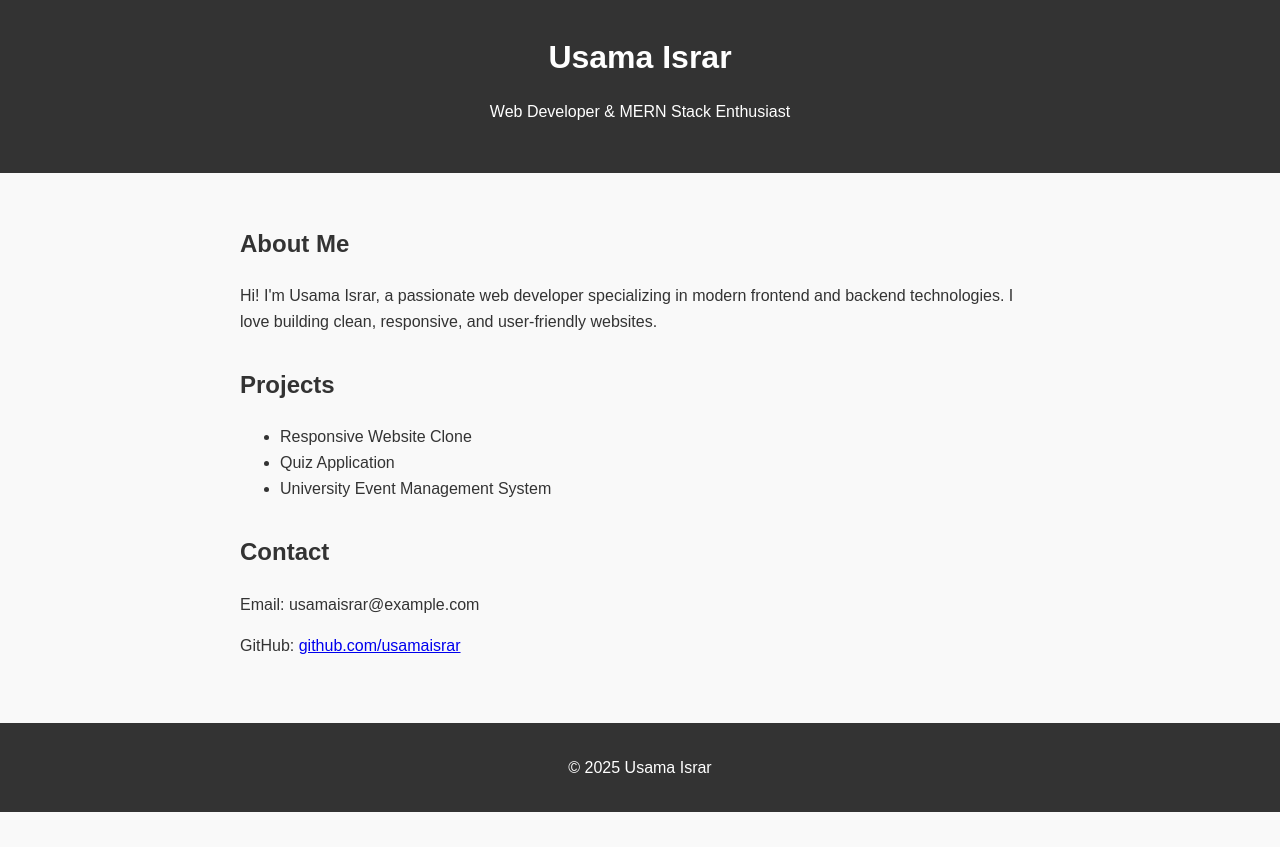
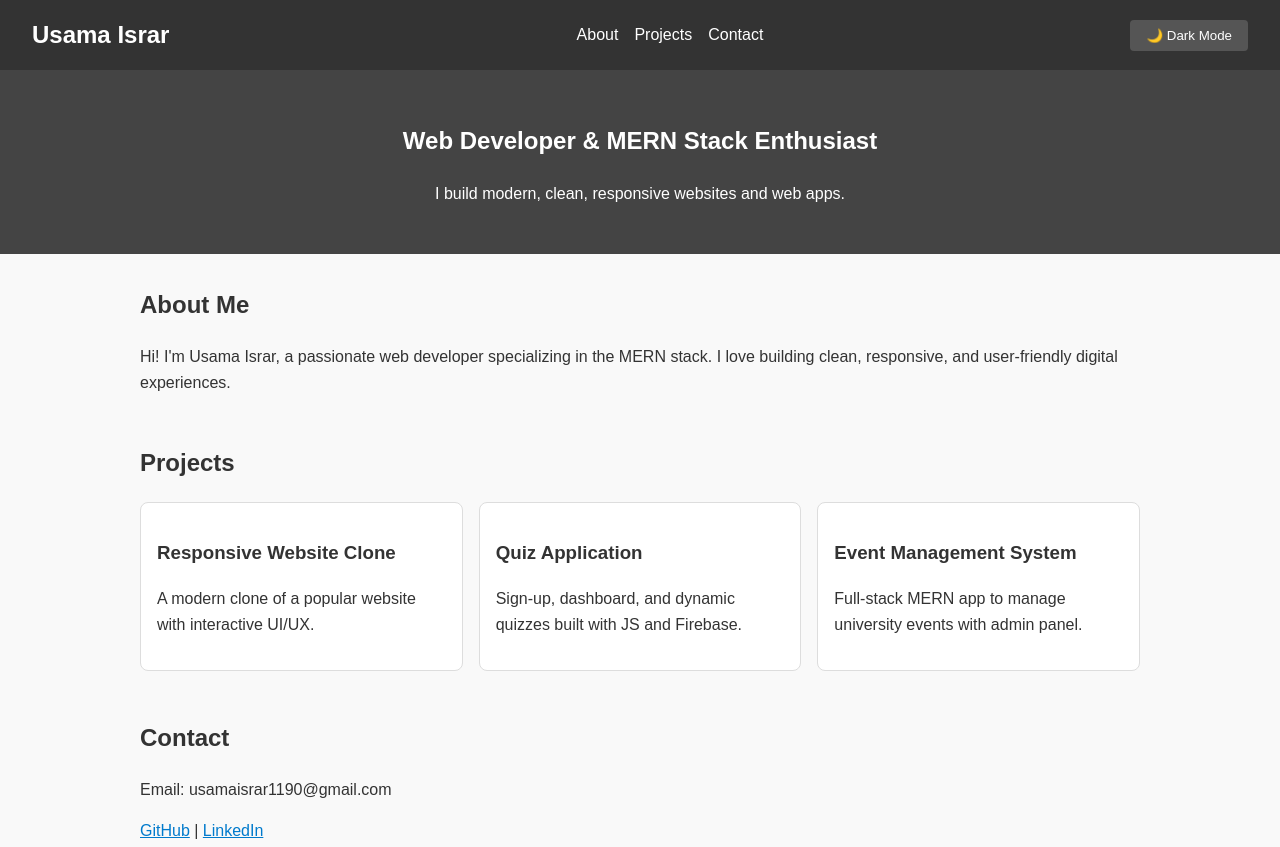
Before and after one commit to UsamaIsrarDev/minimalist, a plain HTML site: page index.html in a window 1280 px wide. Shown: the top 847 px of the page. Before the commit the page ends 812 px from the top, so only its background shows below. Drawn offline with Linux system fonts and the light colour scheme.

```diff
--- a/index.html
+++ b/index.html
@@ -2,40 +2,67 @@
 <html lang="en">
 <head>
   <meta charset="UTF-8" />
-  <meta name="viewport" content="width=device-width, initial-scale=1.0" />
+  <meta name="viewport" content="width=device-width, initial-scale=1.0"/>
   <title>Usama Israr | Portfolio</title>
   <link rel="stylesheet" href="style.css" />
 </head>
 <body>
   <header>
-    <h1>Usama Israr</h1>
-    <p>Web Developer & MERN Stack Enthusiast</p>
+    <nav>
+      <h1>Usama Israr</h1>
+      <ul>
+        <li><a href="#about">About</a></li>
+        <li><a href="#projects">Projects</a></li>
+        <li><a href="#contact">Contact</a></li>
+      </ul>
+      <!-- Theme toggle button -->
+      <button id="theme-toggle">🌙 Dark Mode</button>
+    </nav>
+    <div class="hero">
+      <h2>Web Developer & MERN Stack Enthusiast</h2>
+      <p>I build modern, clean, responsive websites and web apps.</p>
+    </div>
   </header>
 
   <main>
     <section id="about">
       <h2>About Me</h2>
-      <p>Hi! I'm Usama Israr, a passionate web developer specializing in modern frontend and backend technologies. I love building clean, responsive, and user-friendly websites.</p>
+      <p>Hi! I'm Usama Israr, a passionate web developer specializing in the MERN stack. I love building clean, responsive, and user-friendly digital experiences.</p>
     </section>
 
     <section id="projects">
       <h2>Projects</h2>
-      <ul>
-        <li>Responsive Website Clone</li>
-        <li>Quiz Application</li>
-        <li>University Event Management System</li>
-      </ul>
+      <div class="projects-grid">
+        <div class="project-card">
+          <h3>Responsive Website Clone</h3>
+          <p>A modern clone of a popular website with interactive UI/UX.</p>
+        </div>
+        <div class="project-card">
+          <h3>Quiz Application</h3>
+          <p>Sign-up, dashboard, and dynamic quizzes built with JS and Firebase.</p>
+        </div>
+        <div class="project-card">
+          <h3>Event Management System</h3>
+          <p>Full-stack MERN app to manage university events with admin panel.</p>
+        </div>
+      </div>
     </section>
 
     <section id="contact">
       <h2>Contact</h2>
-      <p>Email: usamaisrar@example.com</p>
-      <p>GitHub: <a href="https://github.com/usamaisrar" target="_blank">github.com/usamaisrar</a></p>
+      <p>Email: usamaisrar1190@gmail.com</p>
+      <p>
+        <a href="https://github.com/UsamaIsrarDev" target="_blank">GitHub</a> |
+        <a href="https://linkedin.com/in/usamaisrar" target="_blank">LinkedIn</a>
+      </p>
     </section>
   </main>
 
   <footer>
     <p>&copy; 2025 Usama Israr</p>
   </footer>
+
+  <!-- Link JS file -->
+  <script src="script.js"></script>
 </body>
 </html>
--- a/script.js
+++ b/script.js
@@ -1 +1,11 @@
-console.log("Welcome to Usama Israr's Portfolio");
+const themeToggle = document.getElementById('theme-toggle');
+
+themeToggle.addEventListener('click', () => {
+  document.body.classList.toggle('dark');
+
+  if (document.body.classList.contains('dark')) {
+    themeToggle.textContent = '☀️ Light Mode';
+  } else {
+    themeToggle.textContent = '🌙 Dark Mode';
+  }
+});
--- a/style.css
+++ b/style.css
@@ -1,36 +1,106 @@
-body {
-  font-family: Arial, sans-serif;
-  margin: 0;
-  padding: 0;
-  line-height: 1.6;
-  background: #f9f9f9;
-  color: #333;
+:root {
+  --bg-color: #f9f9f9;
+  --text-color: #333;
+  --nav-bg: #333;
+  --nav-text: #fff;
+  --hero-bg: #444;
+  --card-bg: #fff;
+  --footer-bg: #333;
 }
 
-header {
-  background: #333;
-  color: #fff;
-  padding: 2rem 1rem;
-  text-align: center;
+body {
+  margin: 0;
+  font-family: Arial, sans-serif;
+  line-height: 1.6;
+  background: var(--bg-color);
+  color: var(--text-color);
 }
 
-header h1 {
+nav {
+  display: flex;
+  justify-content: space-between;
+  align-items: center;
+  background: var(--nav-bg);
+  color: var(--nav-text);
+  padding: 1rem 2rem;
+}
+
+nav h1 {
   margin: 0;
 }
 
+nav ul {
+  list-style: none;
+  display: flex;
+  gap: 1rem;
+  margin: 0;
+}
+
+nav ul li a {
+  color: var(--nav-text);
+  text-decoration: none;
+}
+
+.hero {
+  text-align: center;
+  padding: 2rem;
+  background: var(--hero-bg);
+  color: #fff;
+}
+
 main {
-  padding: 2rem;
-  max-width: 800px;
-  margin: 0 auto;
+  max-width: 1000px;
+  margin: 2rem auto;
+  padding: 0 1rem;
 }
 
 section {
-  margin-bottom: 2rem;
+  margin-bottom: 3rem;
+}
+
+.projects-grid {
+  display: grid;
+  grid-template-columns: repeat(auto-fit, minmax(250px, 1fr));
+  gap: 1rem;
+}
+
+.project-card {
+  background: var(--card-bg);
+  padding: 1rem;
+  border: 1px solid #ddd;
+  border-radius: 8px;
 }
 
 footer {
-  background: #333;
+  background: var(--footer-bg);
   color: #fff;
   text-align: center;
   padding: 1rem;
 }
+
+a {
+  color: #007acc;
+}
+
+a:hover {
+  text-decoration: underline;
+}
+
+#theme-toggle {
+  padding: 0.5rem 1rem;
+  border: none;
+  background: #555;
+  color: #fff;
+  cursor: pointer;
+  border-radius: 4px;
+}
+
+body.dark {
+  --bg-color: #121212;
+  --text-color: #f9f9f9;
+  --nav-bg: #222;
+  --nav-text: #fff;
+  --hero-bg: #333;
+  --card-bg: #1e1e1e;
+  --footer-bg: #222;
+}
```
